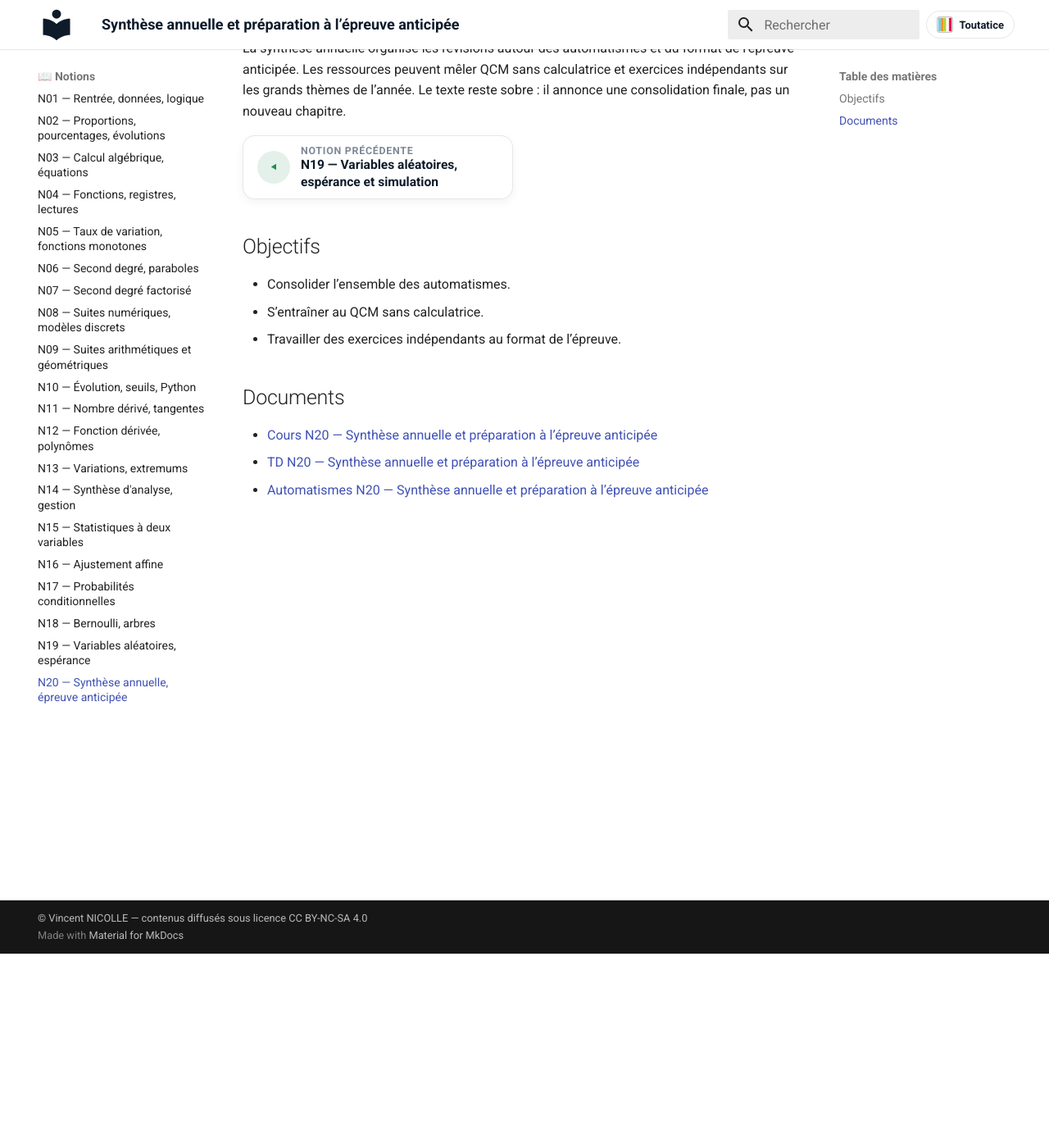
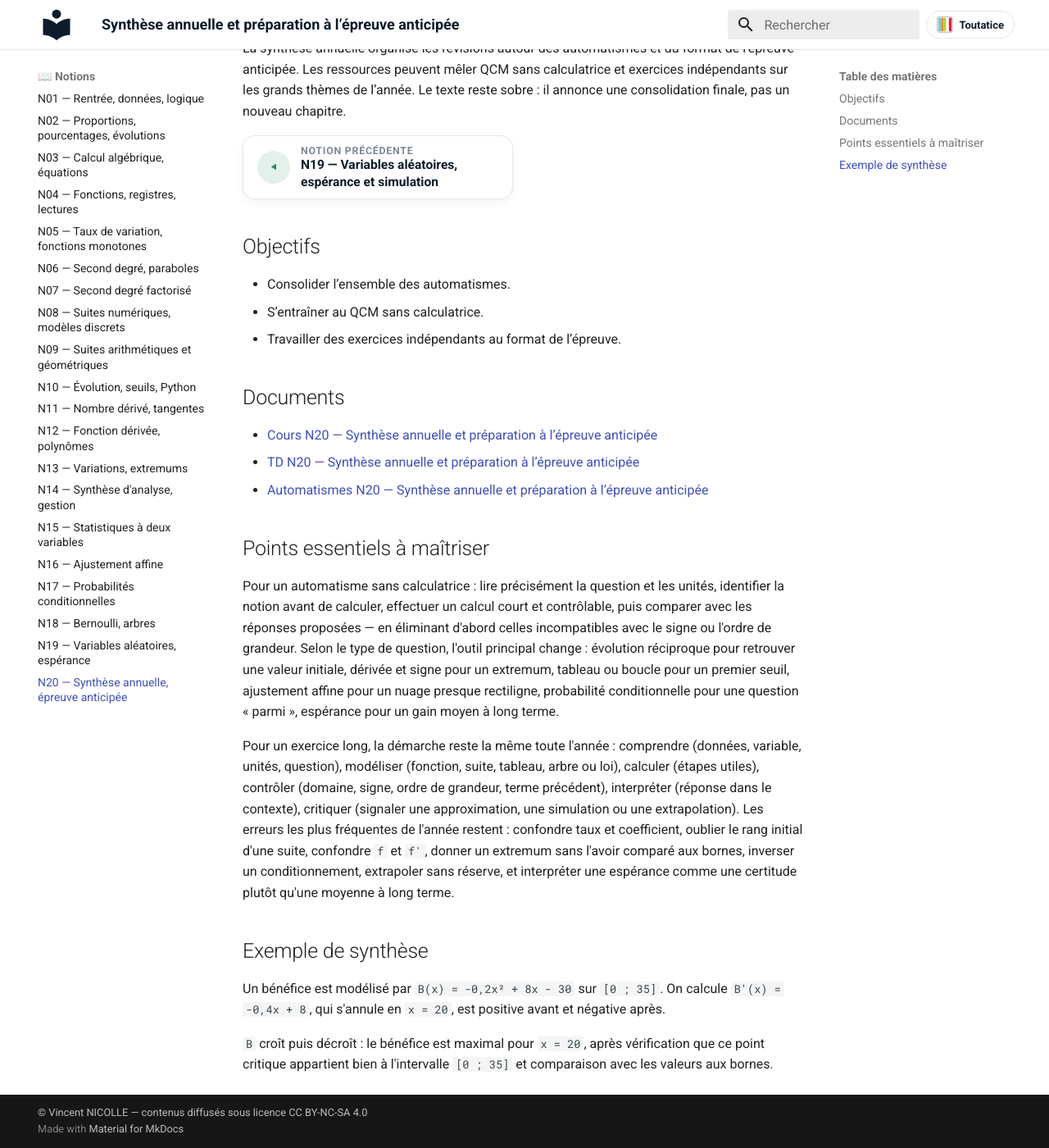
Before and after one commit to vnicolle56610/maths-1stmg, an MkDocs documentation site: the page built from docs/notions/N20-synthese-annuelle-epreuve.md, in a window 1280 px wide and 1400 px high, scrolled down 237 px. Shown: the whole window at 82% size. Built offline with MkDocs 1.6.1 and Material for MkDocs 9.7.7, drawn with Linux system fonts in a browser that asks for light colours.

Commit message:
content: enrichit la notion N20 de 1STMG
Co-Authored-By: Claude Sonnet 5 <noreply@anthropic.com>

```diff
--- a/docs/notions/N20-synthese-annuelle-epreuve.md
+++ b/docs/notions/N20-synthese-annuelle-epreuve.md
@@ -26,3 +26,15 @@ La synthèse annuelle organise les révisions autour des automatismes et du form
 - [TD N20 — Synthèse annuelle et préparation à l’épreuve anticipée](../td/TD_N20_SYNTHESE_ANNUELLE_EPREUVE_ANTICIPEE.pdf)
 - [Automatismes N20 — Synthèse annuelle et préparation à l’épreuve anticipée](../automatismes/AUTOMATISMES_N20_SYNTHESE_ANNUELLE_PREPARATION_EPREUVE_ANTICIPEE.pdf)
 <!-- AUTO-DOCS:END -->
+
+## Points essentiels à maîtriser
+
+Pour un automatisme sans calculatrice : lire précisément la question et les unités, identifier la notion avant de calculer, effectuer un calcul court et contrôlable, puis comparer avec les réponses proposées — en éliminant d'abord celles incompatibles avec le signe ou l'ordre de grandeur. Selon le type de question, l'outil principal change : évolution réciproque pour retrouver une valeur initiale, dérivée et signe pour un extremum, tableau ou boucle pour un premier seuil, ajustement affine pour un nuage presque rectiligne, probabilité conditionnelle pour une question « parmi », espérance pour un gain moyen à long terme.
+
+Pour un exercice long, la démarche reste la même toute l'année : comprendre (données, variable, unités, question), modéliser (fonction, suite, tableau, arbre ou loi), calculer (étapes utiles), contrôler (domaine, signe, ordre de grandeur, terme précédent), interpréter (réponse dans le contexte), critiquer (signaler une approximation, une simulation ou une extrapolation). Les erreurs les plus fréquentes de l'année restent : confondre taux et coefficient, oublier le rang initial d'une suite, confondre `f` et `f'`, donner un extremum sans l'avoir comparé aux bornes, inverser un conditionnement, extrapoler sans réserve, et interpréter une espérance comme une certitude plutôt qu'une moyenne à long terme.
+
+## Exemple de synthèse
+
+Un bénéfice est modélisé par `B(x) = -0,2x² + 8x - 30` sur `[0 ; 35]`. On calcule `B'(x) = -0,4x + 8`, qui s'annule en `x = 20`, est positive avant et négative après.
+
+`B` croît puis décroît : le bénéfice est maximal pour `x = 20`, après vérification que ce point critique appartient bien à l'intervalle `[0 ; 35]` et comparaison avec les valeurs aux bornes.
```
